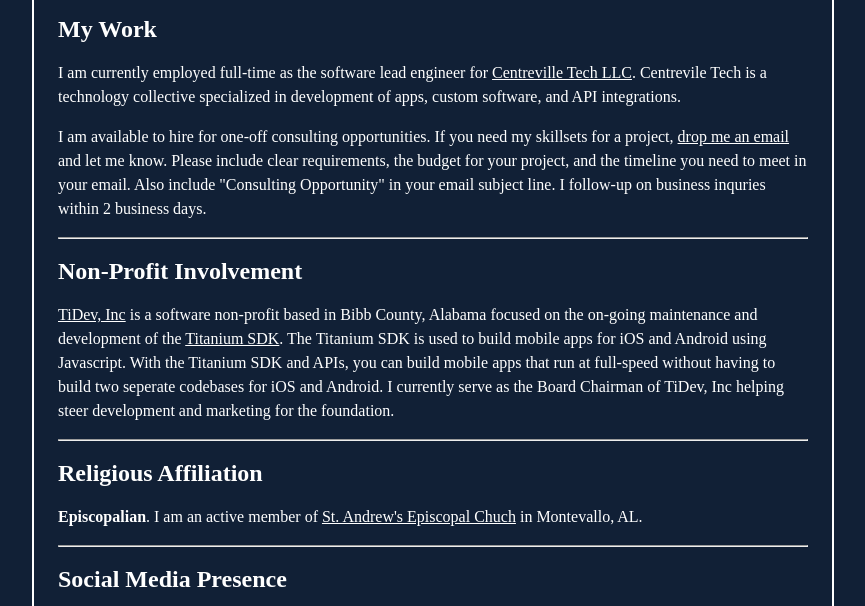
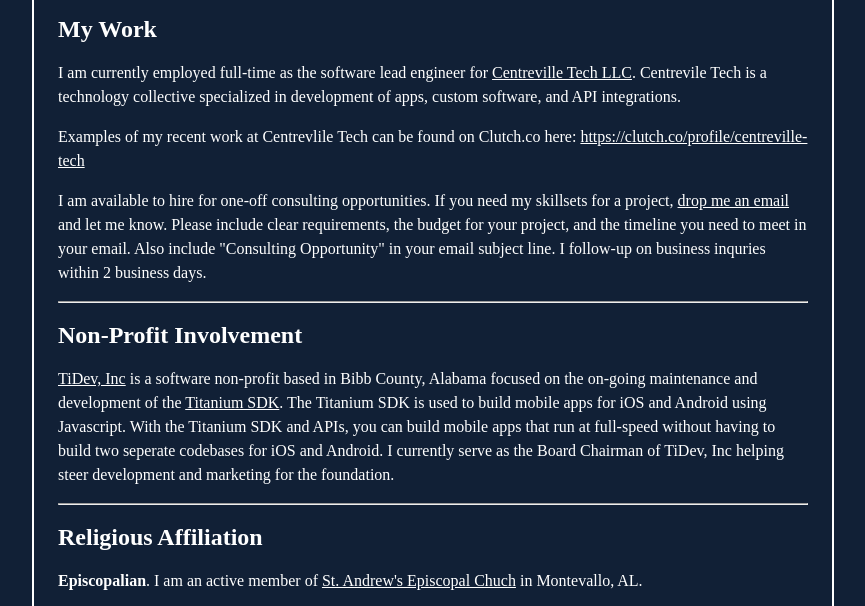
Before and after one commit to joshualambert/personal-website, a plain HTML site: page index.html in a window 1280 px wide. Shown: the part 140-746 px from the top of the page, without its empty margins (207-1072 px from the left). Drawn offline with Linux system fonts and the light colour scheme.

Commit message:
Add Clutch.co portfolio to the home page copy.

```diff
--- a/index.html
+++ b/index.html
@@ -21,6 +21,7 @@
 
             <h2>My Work</h2>
             <p>I am currently employed full-time as the software lead engineer for <a href="https://centrevilletech.com">Centreville Tech LLC</a>. Centrevile Tech is a technology collective specialized in development of apps, custom software, and API integrations.</p>
+            <p>Examples of my recent work at Centrevlile Tech can be found on Clutch.co here: <a href="https://clutch.co/profile/centreville-tech">https://clutch.co/profile/centreville-tech</a></p>
             <p>I am available to hire for one-off consulting opportunities. If you need my skillsets for a project, <a href="mailto:josh@lambertmail.xyz">drop me an email</a> and let me know. Please include clear requirements, the budget for your project, and the timeline you need to meet in your email. Also include "Consulting Opportunity" in your email subject line. I follow-up on business inquries within 2 business days.</p>
             <hr />
 
```
